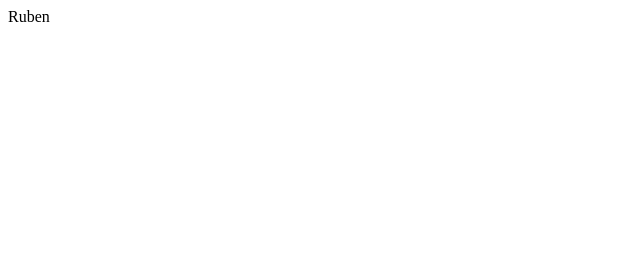
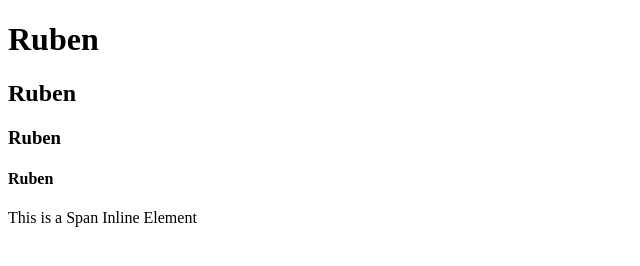
Before and after one commit to ruben-3033/FRONTEND, a plain HTML site: page index.html in a window 1280 px wide. Shown: the whole page, without its empty margins (0-640 px from the left). Drawn offline with Linux system fonts and the light colour scheme.

Commit message:
Block Level Elements and Inline Elements

```diff
--- a/index.html
+++ b/index.html
@@ -6,6 +6,15 @@
     <title>Document</title>
 </head>
 <body>
-    <h>Ruben</h>
+    <!-- Block Level Elements -->
+    <h1>Ruben</h1>
+    <h2>Ruben</h2>
+    <h3>Ruben</h3>
+    <h4>Ruben</h4>
+
+
+<span> This is a Span  Inline Element</span>
+
+
 </body>
 </html>
```
